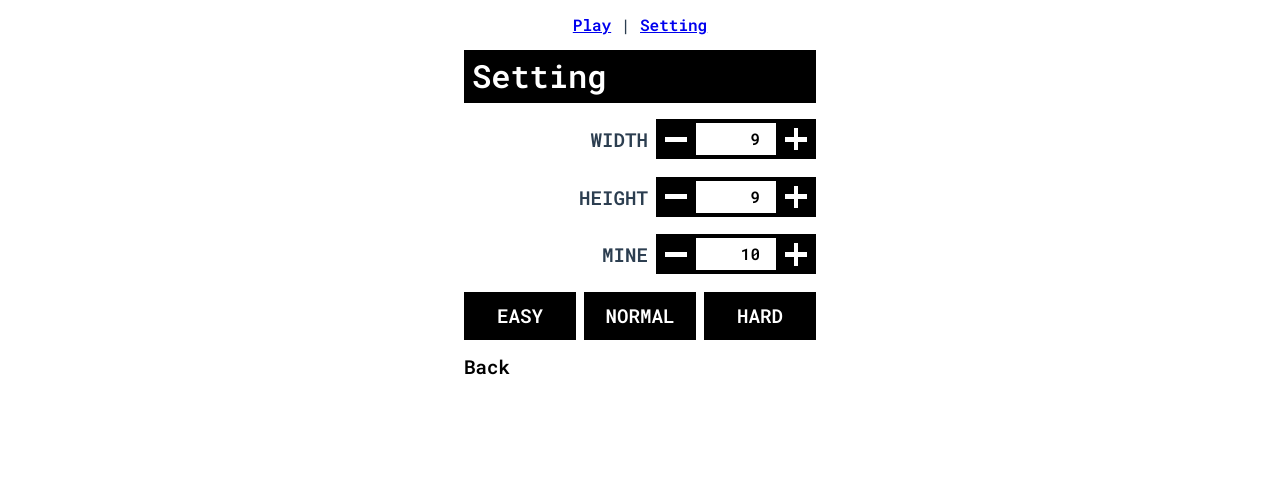
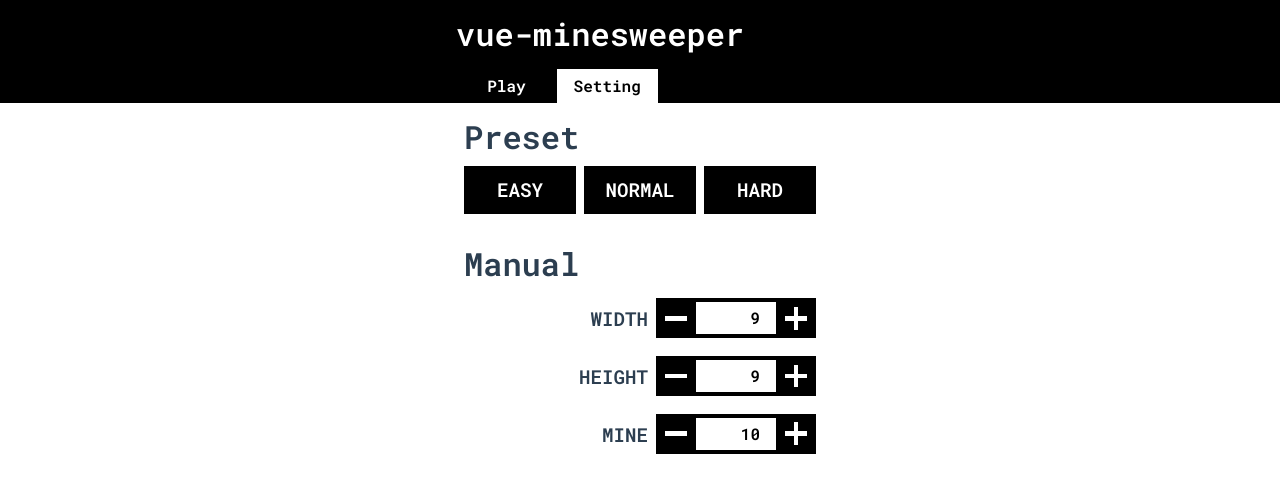
Before and after one commit to ksugimori/vue-minesweeper, a Vue app: page /#/setting in a window 1280 px wide. Shown: the top 492 px of the page. Built offline with nearby package versions, Linux system fonts and the light colour scheme.

Commit message:
ヘッダーを作成

```diff
--- a/src/App.vue
+++ b/src/App.vue
@@ -1,9 +1,14 @@
 <template>
   <div id="app">
-    <div id="nav">
-      <router-link to="/play">Play</router-link> |
-      <router-link to="/setting">Setting</router-link>
-    </div>
+    <header>
+      <div class="contents">
+        <h1>vue-minesweeper</h1>
+        <nav>
+          <router-link to="/play">Play</router-link>
+          <router-link to="/setting">Setting</router-link>
+        </nav>
+      </div>
+    </header>
     <router-view :game="game" />
   </div>
 </template>
@@ -40,7 +45,42 @@ export default {
   user-select: none;
 }
 
-#nav {
-  margin: 1rem 0;
+.contents {
+  width: 23rem;
+  margin: 0 auto;
+}
+
+body {
+  margin: 0;
+}
+
+header {
+  margin-bottom: 1rem;
+  background-color: #000;
+  color: #fff;
+}
+
+header h1 {
+  padding: 0.5em 0;
+  margin: 0;
+  text-align: left;
+}
+
+nav {
+  display: flex;
+}
+
+nav a {
+  text-decoration: none;
+  color: #fff;
+  padding-top: 0.5em;
+  padding-bottom: 0.5em;
+  width: 6.3rem;
+  display: inline-block;
+}
+
+nav .router-link-active {
+  background-color: #fff;
+  color: #000;
 }
 </style>
--- a/src/router.js
+++ b/src/router.js
@@ -11,7 +11,7 @@ export default new Router({
   routes: [
     {
       path: '/',
-      component: Home
+      component: Home,
     },
     {
       path: '/play',
--- a/src/views/Setting.vue
+++ b/src/views/Setting.vue
@@ -1,7 +1,17 @@
 <template>
   <div class="setting">
-    <h1>Setting</h1>
+    <section>
+      <h1>Preset</h1>
 
+      <div class="btn-row">
+        <button class="btn" @click="update(9, 9, 10)">EASY</button>
+        <button class="btn" @click="update(16, 16, 40)">NORMAL</button>
+        <button class="btn" @click="update(30, 16, 90)">HARD</button>
+      </div>
+    </section>
+
+    <section>
+      <h1>Manual</h1>
       <form>
         <div class="form-item">
           <label>WIDTH</label>
@@ -30,18 +40,7 @@
           ></number-input>
         </div>
       </form>
-
-    <div class="btn-row">
-      <button class="btn" @click="update(9, 9, 10)">EASY</button>
-      <button class="btn" @click="update(16, 16, 40)">NORMAL</button>
-      <button class="btn" @click="update(30, 16, 90)">HARD</button>
-    </div>
-
-    <div class="btn-row">
-      <router-link to="/play" @click.native="back" :class="['btn', 'btn-text']"
-        >Back</router-link
-      >
-    </div>
+    </section>
   </div>
 </template>
 
@@ -53,9 +52,6 @@ export default {
     game: Object,
   },
   methods: {
-    back: function () {
-      this.game.initialize();
-    },
     update: function (w, h, m) {
       this.game.setting = {
         width: w,
@@ -68,6 +64,15 @@ export default {
 </script>
 
 <style scoped>
+section {
+  margin-bottom: 2rem;
+}
+
+section > h1 {
+  margin: 0.6rem 0;
+  font-weight: bold;
+}
+
 .form-item {
   display: flex;
   justify-content: flex-end;
@@ -91,13 +96,6 @@ export default {
   display: block;
   margin: 0 auto;
   text-align: left;
-}
-
-h1 {
-  margin: 0;
-  background-color: #000;
-  color: #fff;
-  padding: 0.5rem;
 }
 
 .btn {
@@ -125,7 +123,6 @@ h1 {
 }
 
 .btn-row {
-  margin-top: 1rem;
   display: flex;
   justify-content: space-between;
 }
```
Lines whose indentation alone changed are shown as unchanged.
